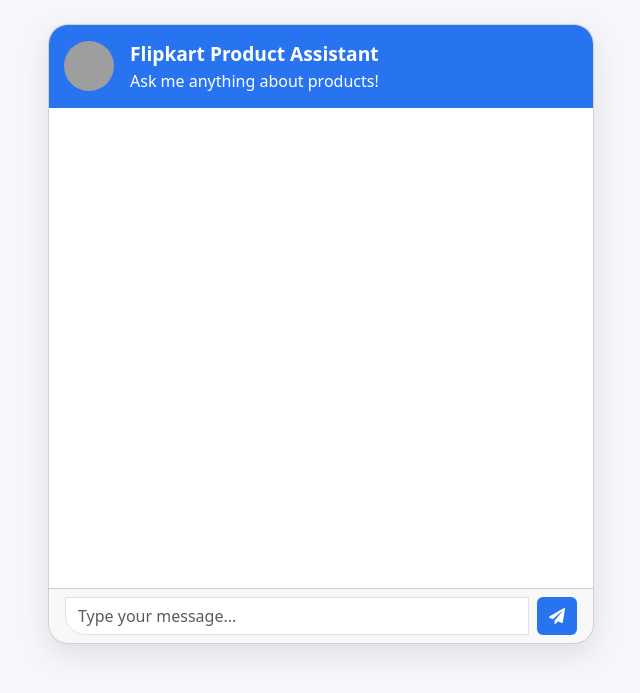
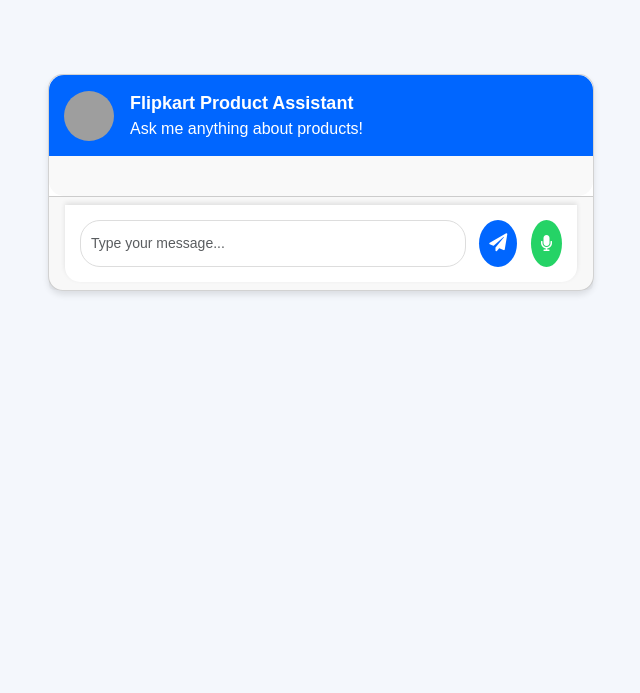
Before and after one commit to Shahbaz894/customer_support_agnet, a FastAPI app: page / in a window 1280 px wide. Shown: the top 693 px of the page, without its empty margins (319-959 px from the left). Run offline with FastAPI, Linux system fonts and the light colour scheme; parts of the project's set-up code (start-up, migrations or seed data) failed here and were passed over; grey boxes are pictures that could not be loaded.

Commit message:
i add voice function in my project

```diff
--- a/e_commerce_bot.egg-info/SOURCES.txt
+++ b/e_commerce_bot.egg-info/SOURCES.txt
@@ -9,5 +9,9 @@ e_commerce_bot.egg-info/SOURCES.txt
 e_commerce_bot.egg-info/dependency_links.txt
 e_commerce_bot.egg-info/requires.txt
 e_commerce_bot.egg-info/top_level.txt
+prompt_library/__init__.py
+prompt_library/prompt.py
 utils/__init__.py
 utils/model_loader.py
+voice/__init__.py
+voice/voice_model.py
--- a/e_commerce_bot.egg-info/top_level.txt
+++ b/e_commerce_bot.egg-info/top_level.txt
@@ -1,3 +1,5 @@
 config
 data_ingestion
+prompt_library
 utils
+voice
--- a/main.py
+++ b/main.py
@@ -1,28 +1,27 @@
 import uvicorn
-from fastapi import FastAPI, Request, Form
-from fastapi.responses import HTMLResponse
+from fastapi import FastAPI, Request, Form, UploadFile
+from fastapi.responses import HTMLResponse, FileResponse
 from fastapi.templating import Jinja2Templates
 from fastapi.middleware.cors import CORSMiddleware
 from fastapi.staticfiles import StaticFiles
 from dotenv import load_dotenv
+import os
+import tempfile
 
+# Importing custom functions
+from voice.voice_model import speech_to_text, get_response_from_gemini, text_to_speech
 from langchain_core.runnables import RunnablePassthrough
-
 from langchain_core.output_parsers import StrOutputParser
-
 from langchain_core.prompts import ChatPromptTemplate
-
 from retriever.retrieval import Retriever
-
 from utils.model_loader import ModelLoader
-
 from prompt_library.prompt import PROMPT_TEMPLATES
-
 
 app = FastAPI()
 app.mount("/static", StaticFiles(directory="static"), name="static")
 templates = Jinja2Templates(directory="templates")
-# Allow CORS (optional for frontend)
+
+# CORS Middleware
 app.add_middleware(
     CORSMiddleware,
     allow_origins=["*"],
@@ -34,25 +33,21 @@ app.add_middleware(
 load_dotenv()
 
 retriever_obj = Retriever()
-
 model_loader = ModelLoader()
 
-def invoke_chain(query:str):
+def invoke_chain(query: str):
+    retriever = retriever_obj.load_retriever()
+    prompt = ChatPromptTemplate.from_template(PROMPT_TEMPLATES["product_bot"])
+    llm = model_loader.load_llm()
 
-    retriever=retriever_obj.load_retriever()
-    prompt = ChatPromptTemplate.from_template(PROMPT_TEMPLATES["product_bot"])
-    llm= model_loader.load_llm()
-
-    chain=(
+    chain = (
         {"context": retriever, "question": RunnablePassthrough()}
         | prompt
         | llm
         | StrOutputParser()
-
     )
 
-    output=chain.invoke(query)
-
+    output = chain.invoke(query)
     return output
 
 @app.get("/", response_class=HTMLResponse)
@@ -62,8 +57,29 @@ async def index(request: Request):
     """
     return templates.TemplateResponse("chat.html", {"request": request})
 
-@app.post("/get",response_class=HTMLResponse)
-async def chat(msg:str=Form(...)):
-    result=invoke_chain(msg)
+@app.post("/get", response_class=HTMLResponse)
+async def chat(msg: str = Form(...)):
+    result = invoke_chain(msg)
     print(f"Response: {result}")
     return result
+
+@app.post("/voice-to-response/")
+async def voice_to_response(file: UploadFile):
+    # Save uploaded file to a temporary location
+    with tempfile.NamedTemporaryFile(delete=False, suffix=".wav") as temp_audio_file:
+        audio_path = temp_audio_file.name
+        await file.seek(0)
+        temp_audio_file.write(await file.read())
+
+    # Step 1: Speech to Text
+    user_text = speech_to_text(audio_path)
+    print(f"Recognized: {user_text}")
+
+    # Step 2: LangChain Response (invoke_chain instead of Gemini directly)
+    bot_response = invoke_chain(user_text)
+
+    # Step 3: Text to Speech
+    reply_audio_path = text_to_speech(bot_response)
+
+    # Step 4: Return mp3 file
+    return FileResponse(reply_audio_path, media_type="audio/mpeg", filename="reply.mp3")
--- a/templates/chat.html
+++ b/templates/chat.html
@@ -11,83 +11,129 @@
     <!-- FontAwesome Icons -->
     <link rel="stylesheet" href="https://use.fontawesome.com/releases/v5.15.4/css/all.css">
 
-    <!-- Custom Styles -->
+    <!-- Custom External CSS -->
+    <link rel="stylesheet" href="/static/style.css">
     <style>
         body {
-            background: #f5f7fa;
+            background: #f4f7fc;
+            font-family: 'Arial', sans-serif;
         }
 
-        .chat {
-            height: 90vh;
-            display: flex;
-            flex-direction: column;
-            justify-content: center;
+        .container {
+            margin-top: 50px;
         }
 
         .card {
-            border-radius: 20px;
-            box-shadow: 0 10px 30px rgba(0, 0, 0, 0.1);
-            overflow: hidden;
+            border-radius: 15px;
+            box-shadow: 0 4px 6px rgba(0, 0, 0, 0.1);
+            background-color: white;
         }
 
         .msg_head {
-            background-color: #2874f0;
+            background: #0066ff;
+            padding: 15px;
+            border-radius: 15px 15px 0 0;
             color: white;
-            padding: 15px;
         }
 
-        .msg_head .user_info span {
-            font-weight: bold;
-            font-size: 1.2rem;
+        .user_info span {
+            font-size: 18px;
+            font-weight: 600;
         }
 
         .msg_card_body {
-            height: 60vh;
+            padding: 20px;
             overflow-y: auto;
-            padding: 15px;
-            background: #fff;
+            max-height: 400px;
+            background: #f9f9f9;
+            border-radius: 0 0 15px 15px;
         }
 
-        .msg_cotainer, .msg_cotainer_send {
-            background-color: #f1f0f0;
-            border-radius: 20px;
+        .msg_cotainer_send {
+            background: #0066ff;
+            color: white;
+            border-radius: 15px;
             padding: 10px 15px;
-            max-width: 75%;
-            position: relative;
+            max-width: 80%;
         }
 
         .msg_cotainer {
-            background-color: #e1f5fe;
-            align-self: flex-start;
+            background: #e0e0e0;
+            color: black;
+            border-radius: 15px;
+            padding: 10px 15px;
+            max-width: 80%;
         }
 
-        .msg_cotainer_send {
-            background-color: #d1e7dd;
-            align-self: flex-end;
+        .msg_time_send, .msg_time {
+            font-size: 12px;
+            color: #aaa;
         }
 
-        .msg_time, .msg_time_send {
-            font-size: 0.75rem;
-            color: gray;
-            position: absolute;
-            bottom: -20px;
-            right: 10px;
+        .img_cont_msg {
+            display: flex;
+            justify-content: center;
+            align-items: center;
+            margin-left: 10px;
         }
 
-        .img_cont_msg img {
-            width: 40px;
-            height: 40px;
-            object-fit: cover;
+        .user_img_msg {
+            width: 30px;
+            height: 30px;
+            border-radius: 50%;
+        }
+
+        #messageArea {
+            padding: 15px;
+            display: flex;
+            justify-content: space-between;
+            background-color: #ffffff;
+            border-radius: 0 0 15px 15px;
+            box-shadow: 0 -2px 5px rgba(0, 0, 0, 0.1);
+        }
+
+        #text {
+            width: 80%;
+            padding: 10px;
+            border-radius: 20px;
+            border: 1px solid #ddd;
+            font-size: 14px;
         }
 
         .send_btn {
-            background-color: #2874f0;
+            background-color: #0066ff;
             color: white;
             border: none;
+            padding: 10px;
+            border-radius: 50%;
+            font-size: 18px;
+            cursor: pointer;
         }
 
-        .type_msg {
-            border-radius: 0 0 0 20px;
+        .send_btn:hover {
+            background-color: #0055cc;
+        }
+
+        .btn-secondary {
+            background-color: #25d366;
+            border: none;
+            color: white;
+            padding: 10px;
+            border-radius: 50%;
+        }
+
+        .btn-secondary:hover {
+            background-color: #1db44b;
+        }
+
+        /* Add some animations for the messages */
+        .msg_cotainer, .msg_cotainer_send {
+            animation: fadeIn 0.5s ease-in;
+        }
+
+        @keyframes fadeIn {
+            0% { opacity: 0; }
+            100% { opacity: 1; }
         }
     </style>
 </head>
@@ -114,7 +160,12 @@
                     <form id="messageArea" class="d-flex">
                         <input type="text" id="text" name="msg" placeholder="Type your message..." autocomplete="off"
                                class="form-control me-2 type_msg" required>
-                        <button type="submit" id="send" class="btn send_btn"><i class="fas fa-paper-plane"></i></button>
+                        <button type="submit" id="send" class="btn send_btn me-2">
+                            <i class="fas fa-paper-plane"></i>
+                        </button>
+                        <button type="button" id="voiceBtn" class="btn btn-secondary">
+                            <i class="fas fa-microphone"></i>
+                        </button>
                     </form>
                 </div>
             </div>
@@ -129,13 +180,31 @@
     $(document).ready(function () {
         $("#messageArea").on("submit", function (event) {
             event.preventDefault();
+            sendMessage($("#text").val());
+        });
+
+        $("#voiceBtn").on("click", function () {
+            const recognition = new (window.SpeechRecognition || window.webkitSpeechRecognition)();
+            recognition.lang = "en-US";
+            recognition.start();
+
+            recognition.onresult = function (event) {
+                const transcript = event.results[0][0].transcript;
+                $("#text").val(transcript);
+                sendMessage(transcript);
+            };
+
+            recognition.onerror = function () {
+                alert("Voice recognition failed. Please try again.");
+            };
+        });
+
+        function sendMessage(rawText) {
+            if (!rawText.trim()) return;
             const date = new Date();
             const hour = date.getHours();
             const minute = String(date.getMinutes()).padStart(2, '0');
             const str_time = `${hour}:${minute}`;
-            const rawText = $("#text").val();
-
-            if (!rawText.trim()) return;
 
             const userHtml = `
                 <div class="d-flex justify-content-end mb-3">
@@ -147,7 +216,6 @@
                         <img src="https://i.ibb.co/d5b84Xw/Untitled-design.png" class="rounded-circle user_img_msg">
                     </div>
                 </div>`;
-
             $("#text").val("");
             $("#messageFormeight").append(userHtml);
 
@@ -169,8 +237,20 @@
                     </div>`;
                 $("#messageFormeight").append(botHtml);
                 $("#messageFormeight").scrollTop($("#messageFormeight")[0].scrollHeight);
+
+                // Call the function to speak the response
+                speakResponse(data);
             });
-        });
+        }
+
+        function speakResponse(text) {
+            // Create a new SpeechSynthesisUtterance object
+            const utterance = new SpeechSynthesisUtterance(text);
+            // Set the language and voice (optional customization)
+            utterance.lang = 'en-US';
+            // Start speaking
+            window.speechSynthesis.speak(utterance);
+        }
     });
 </script>
 
```
Also changed, not shown: requirements.txt (+7 -0 lines), voice/voice_model.py (added, +39 -0 lines), voice/__init__.py (added).
